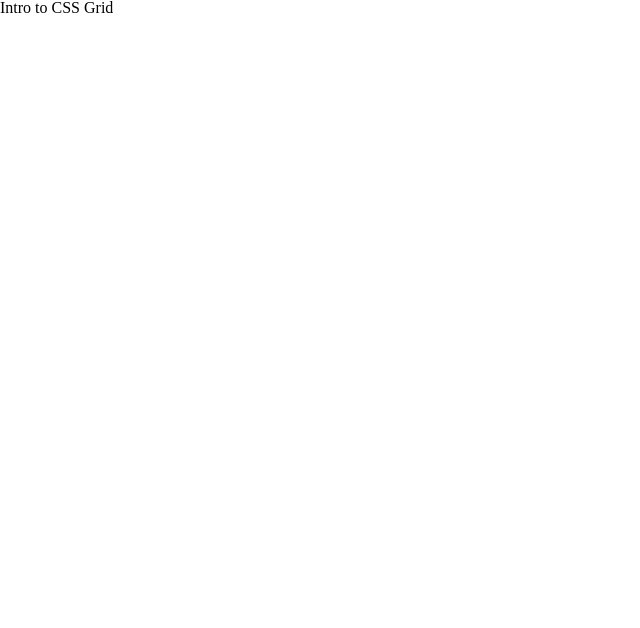
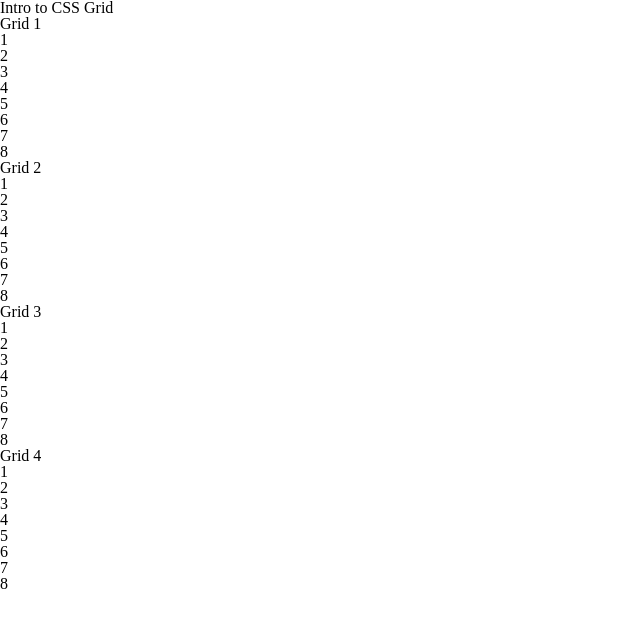
Before and after one commit to Gabrielle2006/lvl1wk11, a plain HTML site: page index.html in a window 1280 px wide. Shown: the whole page, without its empty margins (0-640 px from the left). Drawn offline with Linux system fonts and the light colour scheme.

Commit message:
h2 and articles added

```diff
--- a/index.html
+++ b/index.html
@@ -14,7 +14,62 @@
             <h1>Intro to CSS Grid</h1>
         </header>
         <nav></nav>
-        <main></main>
+        <!-- ai prompted for h2 and articles:
+         inside the main, add four section eachwith a class with a different number word (one, two, etc) inside each section, add an h2 with the text grid 1, grid 2, etc (incrementing for each section)under the h2, add an article with 8 divs inside, in each div, add a p tag with an incrementing number inside (1-8 for each section)-->
+        <main>
+            <section class="one">
+                <h2>Grid 1</h2>
+                <article>
+                    <div><p>1</p></div>
+                    <div><p>2</p></div>
+                    <div><p>3</p></div>
+                    <div><p>4</p></div>
+                    <div><p>5</p></div>
+                    <div><p>6</p></div>
+                    <div><p>7</p></div>
+                    <div><p>8</p></div>
+                </article>
+            </section>
+            <section class="two">
+                <h2>Grid 2</h2>
+                <article>
+                    <div><p>1</p></div>
+                    <div><p>2</p></div>
+                    <div><p>3</p></div>
+                    <div><p>4</p></div>
+                    <div><p>5</p></div>
+                    <div><p>6</p></div>
+                    <div><p>7</p></div>
+                    <div><p>8</p></div>
+                </article>
+            </section>
+            <section class="three">
+                <h2>Grid 3</h2>
+                <article>
+                    <div><p>1</p></div>
+                    <div><p>2</p></div>
+                    <div><p>3</p></div>
+                    <div><p>4</p></div>
+                    <div><p>5</p></div>
+                    <div><p>6</p></div>
+                    <div><p>7</p></div>
+                    <div><p>8</p></div>
+                </article>
+            </section>
+            <section class="four">
+                <h2>Grid 4</h2>
+                <article>
+                    <div><p>1</p></div>
+                    <div><p>2</p></div>
+                    <div><p>3</p></div>
+                    <div><p>4</p></div>
+                    <div><p>5</p></div>
+                    <div><p>6</p></div>
+                    <div><p>7</p></div>
+                    <div><p>8</p></div>
+                </article>
+            </section>
+        </main>
         <footer></footer>
     </div>
 </body>
```
